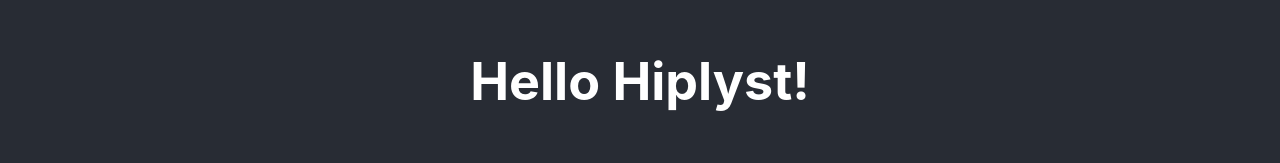
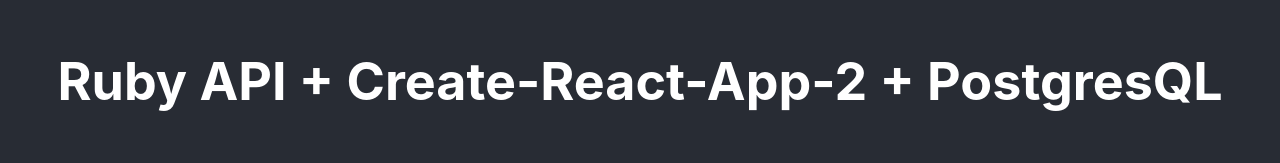
Before and after one commit to Dujota/Rails-JSON-API-CeateReactApp2-PostgreSQL, a React (Create React App) app in the folder client/: page / in a window 1280 px wide. Shown: the part 319-482 px from the top of the page. Built offline with nearby package versions, Linux system fonts and the light colour scheme; no server answers.

Commit message:
title change

```diff
--- a/client/src/App.js
+++ b/client/src/App.js
@@ -7,7 +7,9 @@
     return (
       <div className="App">
         <header className="App-header">
-          <h1 className="App-title">Hello Hiplyst!</h1>
+          <h1 className="App-title">
+            Ruby API + Create-React-App-2 + PostgresQL
+          </h1>
         </header>
         <ListsContainer />
       </div>
```
